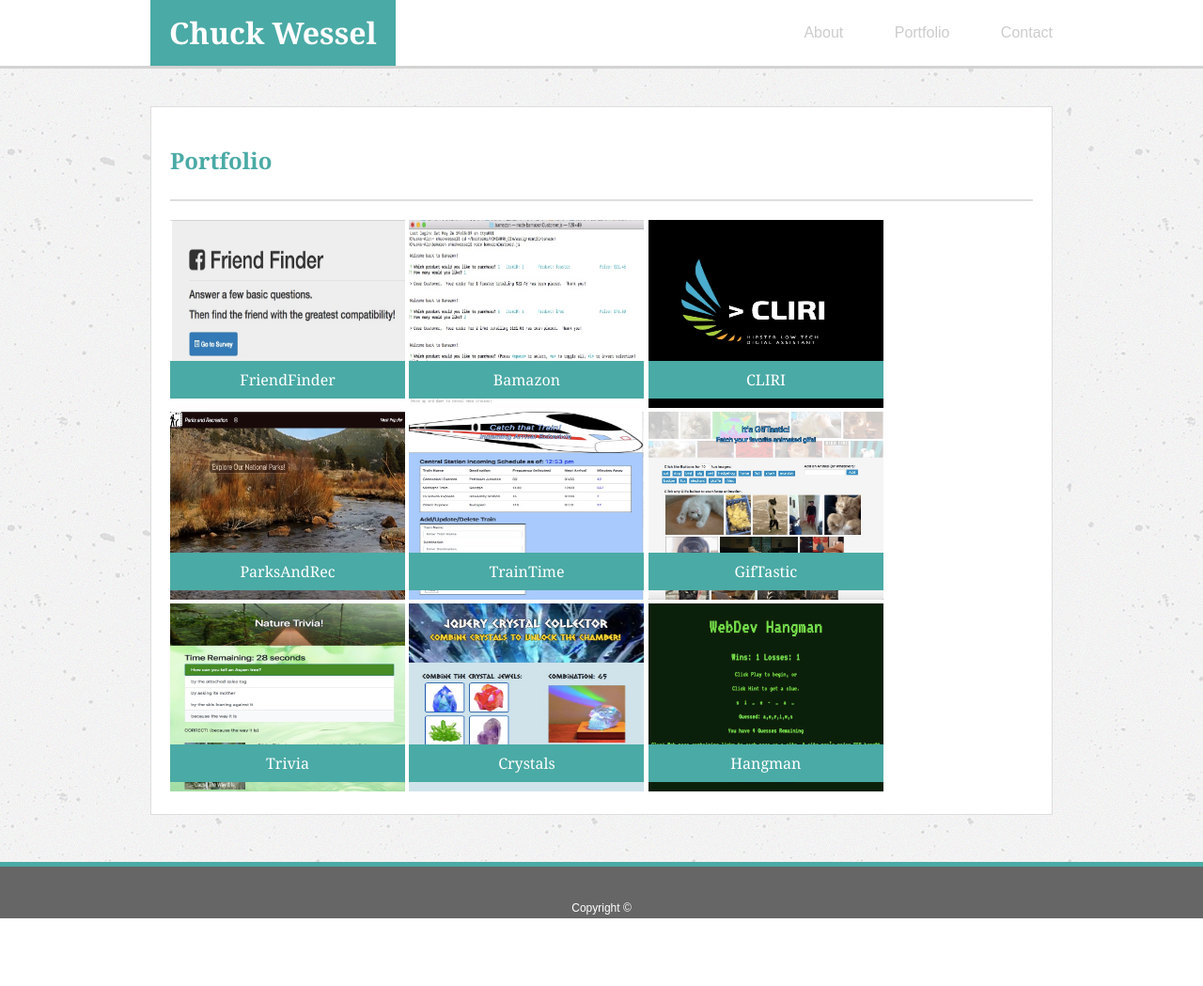
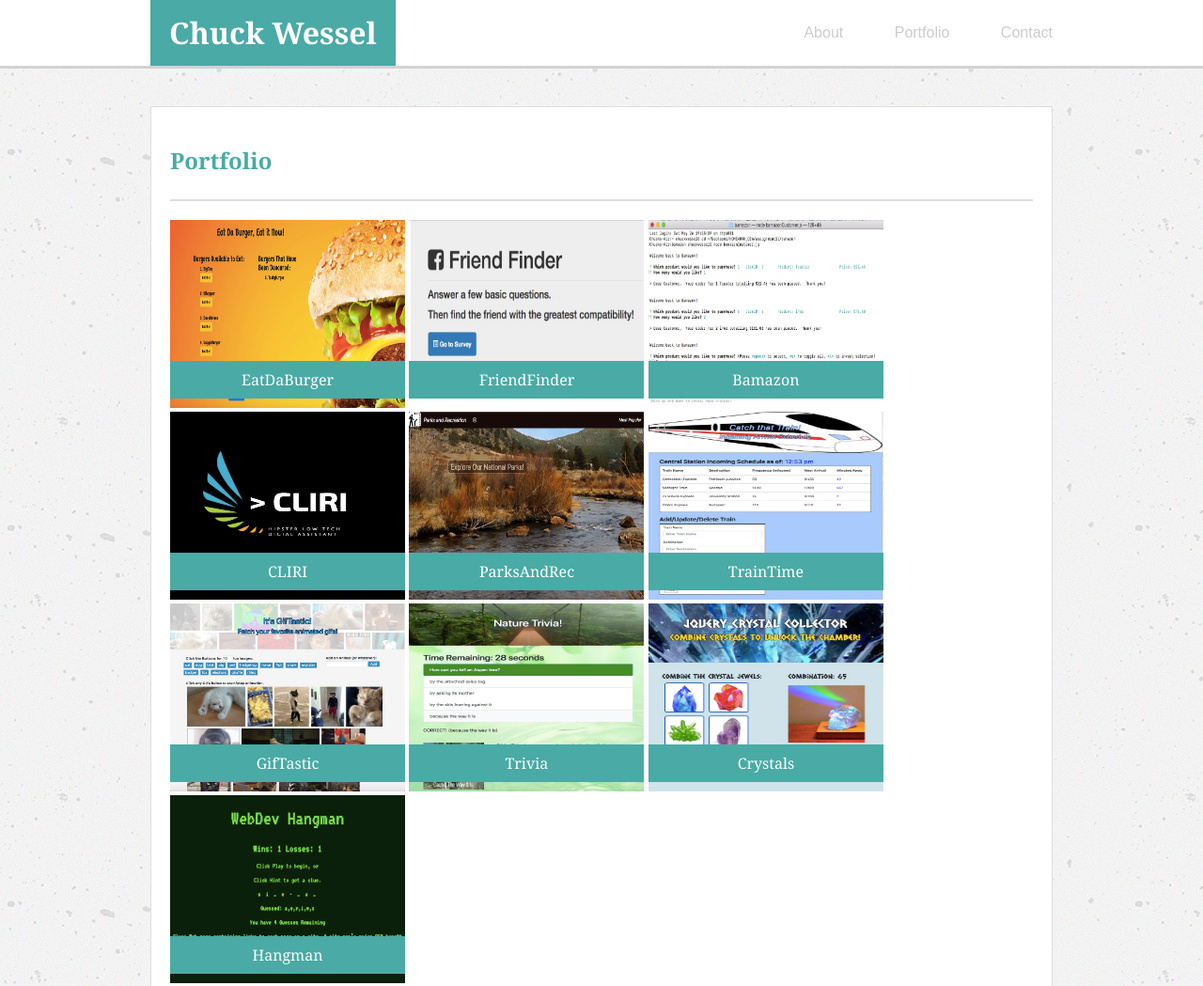
Before and after one commit to SelectStarFromMN/Responsive-Portfolio, a plain HTML site: page portfolio.html in a window 1280 px wide. Shown: the top 1049 px of the page at 94% size. Before the commit the page ends 977 px from the top, so only its background shows below. Drawn offline with Linux system fonts and the light colour scheme.

Commit message:
Adds EatDaBurger

```diff
--- a/portfolio.html
+++ b/portfolio.html
@@ -37,6 +37,13 @@
             <section>
                 <h1 class="h1abt">Portfolio</h1>
                 <div class="foliotainer">
+
+                    <div class="proj">
+                        <p class="projlabel">
+                            <a href="https://whispering-fortress-95987.herokuapp.com/" target="_blank">EatDaBurger</a>
+                        </p>
+                        <img class="projlnk" src="./assets/images/burger.jpg" alt="burger.jpg">
+                    </div>
 
                     <div class="proj">
                         <p class="projlabel">
```
Also changed, not shown: assets/images/burger.jpg (added).
